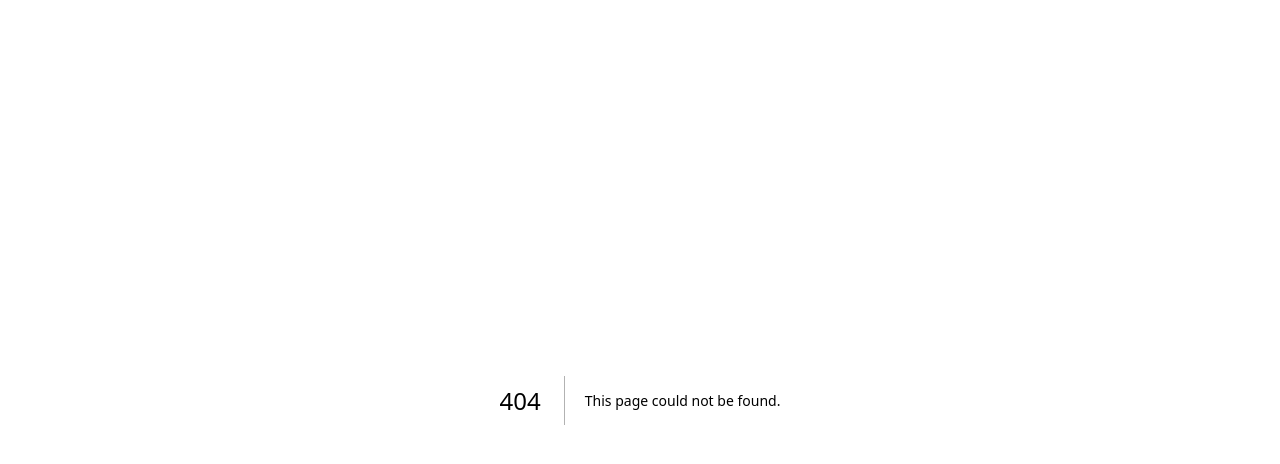
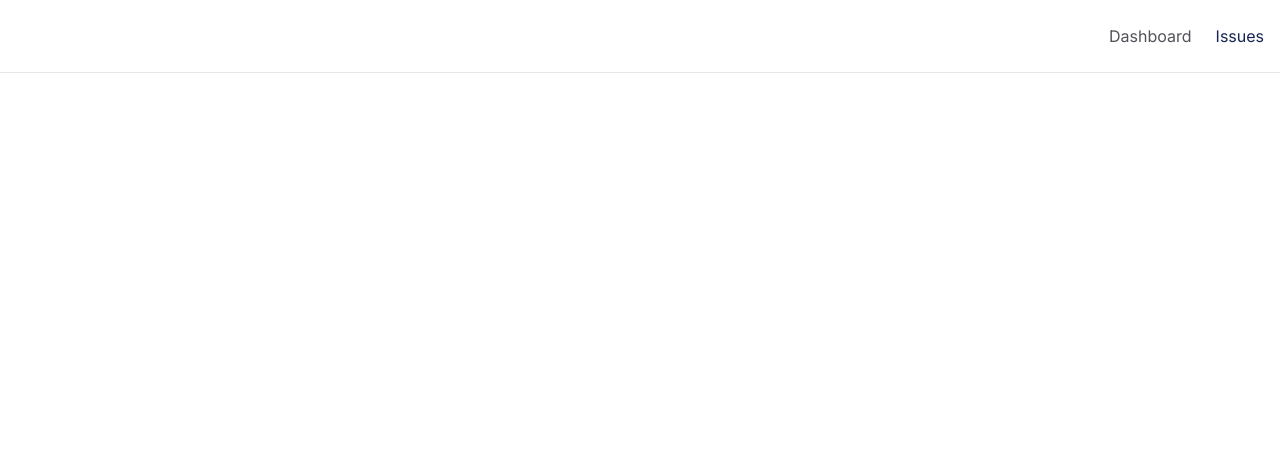
Before and after one commit to Didah-A/task-pulse, a Next.js app: page /issues in a window 1280 px wide. Before the commit this address had no page. Shown: the top 464 px of the page. Built offline with nearby package versions, Linux system fonts and the light colour scheme.

Commit message:
style navbar

```diff
--- a/app/globals.css
+++ b/app/globals.css
@@ -8,7 +8,7 @@
   --background-end-rgb: 255, 255, 255;
 }
 
-@media (prefers-color-scheme: dark) {
+@media (prefers-color-scheme: light) {
   :root {
     --foreground-rgb: 255, 255, 255;
     --background-start-rgb: 0, 0, 0;
@@ -18,12 +18,6 @@
 
 body {
   color: rgb(var(--foreground-rgb));
-  background: linear-gradient(
-      to bottom,
-      transparent,
-      rgb(var(--background-end-rgb))
-    )
-    rgb(var(--background-start-rgb));
 }
 
 @layer utilities {
--- /dev/null
+++ b/app/issues/page.tsx
@@ -0,0 +1,7 @@
+import React from "react";
+
+const IssuesPage = () => {
+  return <div>IssuesPage</div>;
+};
+
+export default IssuesPage;
--- a/app/layout.tsx
+++ b/app/layout.tsx
@@ -1,6 +1,7 @@
 import type { Metadata } from "next";
 import { Inter } from "next/font/google";
 import "./globals.css";
+import NavBar from "./navBar";
 
 const inter = Inter({ subsets: ["latin"] });
 
@@ -16,7 +17,10 @@ export default function RootLayout({
 }>) {
   return (
     <html lang="en">
-      <body className={inter.className}>{children}</body>
+      <body className={inter.className}>
+        <NavBar />
+        <main className="p-4">{children}</main>
+      </body>
     </html>
   );
 }
--- /dev/null
+++ b/app/navBar/index.tsx
@@ -0,0 +1,46 @@
+"use client";
+
+import Link from "next/link";
+import { usePathname } from "next/navigation";
+import { SiTask } from "react-icons/si";
+
+const NavBar = () => {
+  const currentPath = usePathname();
+
+  const navLinks = [
+    {
+      name: "Dashboard",
+      href: "/",
+    },
+    {
+      name: "Issues",
+      href: "/issues",
+    },
+  ];
+
+  const isActiveLink = (link: string) => link === currentPath;
+
+  return (
+    <nav className="flex justify-between p-4 border-b mb-4 items-center">
+      <Link href="/" className="flex gap-3 items-center">
+        <SiTask size={40} />
+        <span className="font-semibold">Task Pulse</span>
+      </Link>
+      <section className="flex gap-6">
+        {navLinks.map((link) => (
+          <Link
+            key={link.name}
+            href={link.href}
+            className={`${
+              !isActiveLink(link.href) ? "text-zinc-600" : "text-blue-950"
+            } hover:text-zinc-900 transition-colors`}
+          >
+            {link.name}
+          </Link>
+        ))}
+      </section>
+    </nav>
+  );
+};
+
+export default NavBar;
--- a/app/page.tsx
+++ b/app/page.tsx
@@ -2,112 +2,8 @@ import Image from "next/image";
 
 export default function Home() {
   return (
-    <main className="flex min-h-screen flex-col items-center justify-between p-24">
-      <div className="z-10 w-full max-w-5xl items-center justify-between font-mono text-sm lg:flex">
-        <p className="fixed left-0 top-0 flex w-full justify-center border-b border-gray-300 bg-gradient-to-b from-zinc-200 pb-6 pt-8 backdrop-blur-2xl dark:border-neutral-800 dark:bg-zinc-800/30 dark:from-inherit lg:static lg:w-auto  lg:rounded-xl lg:border lg:bg-gray-200 lg:p-4 lg:dark:bg-zinc-800/30">
-          Get started by editing&nbsp;
-          <code className="font-mono font-bold">app/page.tsx</code>
-        </p>
-        <div className="fixed bottom-0 left-0 flex h-48 w-full items-end justify-center bg-gradient-to-t from-white via-white dark:from-black dark:via-black lg:static lg:size-auto lg:bg-none">
-          <a
-            className="pointer-events-none flex place-items-center gap-2 p-8 lg:pointer-events-auto lg:p-0"
-            href="https://vercel.com?utm_source=create-next-app&utm_medium=appdir-template&utm_campaign=create-next-app"
-            target="_blank"
-            rel="noopener noreferrer"
-          >
-            By{" "}
-            <Image
-              src="/vercel.svg"
-              alt="Vercel Logo"
-              className="dark:invert"
-              width={100}
-              height={24}
-              priority
-            />
-          </a>
-        </div>
-      </div>
-
-      <div className="relative z-[-1] flex place-items-center before:absolute before:h-[300px] before:w-full before:-translate-x-1/2 before:rounded-full before:bg-gradient-radial before:from-white before:to-transparent before:blur-2xl before:content-[''] after:absolute after:-z-20 after:h-[180px] after:w-full after:translate-x-1/3 after:bg-gradient-conic after:from-sky-200 after:via-blue-200 after:blur-2xl after:content-[''] before:dark:bg-gradient-to-br before:dark:from-transparent before:dark:to-blue-700 before:dark:opacity-10 after:dark:from-sky-900 after:dark:via-[#0141ff] after:dark:opacity-40 sm:before:w-[480px] sm:after:w-[240px] before:lg:h-[360px]">
-        <Image
-          className="relative dark:drop-shadow-[0_0_0.3rem_#ffffff70] dark:invert"
-          src="/next.svg"
-          alt="Next.js Logo"
-          width={180}
-          height={37}
-          priority
-        />
-      </div>
-
-      <div className="mb-32 grid text-center lg:mb-0 lg:w-full lg:max-w-5xl lg:grid-cols-4 lg:text-left">
-        <a
-          href="https://nextjs.org/docs?utm_source=create-next-app&utm_medium=appdir-template&utm_campaign=create-next-app"
-          className="group rounded-lg border border-transparent px-5 py-4 transition-colors hover:border-gray-300 hover:bg-gray-100 hover:dark:border-neutral-700 hover:dark:bg-neutral-800/30"
-          target="_blank"
-          rel="noopener noreferrer"
-        >
-          <h2 className="mb-3 text-2xl font-semibold">
-            Docs{" "}
-            <span className="inline-block transition-transform group-hover:translate-x-1 motion-reduce:transform-none">
-              -&gt;
-            </span>
-          </h2>
-          <p className="m-0 max-w-[30ch] text-sm opacity-50">
-            Find in-depth information about Next.js features and API.
-          </p>
-        </a>
-
-        <a
-          href="https://nextjs.org/learn?utm_source=create-next-app&utm_medium=appdir-template-tw&utm_campaign=create-next-app"
-          className="group rounded-lg border border-transparent px-5 py-4 transition-colors hover:border-gray-300 hover:bg-gray-100 hover:dark:border-neutral-700 hover:dark:bg-neutral-800/30"
-          target="_blank"
-          rel="noopener noreferrer"
-        >
-          <h2 className="mb-3 text-2xl font-semibold">
-            Learn{" "}
-            <span className="inline-block transition-transform group-hover:translate-x-1 motion-reduce:transform-none">
-              -&gt;
-            </span>
-          </h2>
-          <p className="m-0 max-w-[30ch] text-sm opacity-50">
-            Learn about Next.js in an interactive course with&nbsp;quizzes!
-          </p>
-        </a>
-
-        <a
-          href="https://vercel.com/templates?framework=next.js&utm_source=create-next-app&utm_medium=appdir-template&utm_campaign=create-next-app"
-          className="group rounded-lg border border-transparent px-5 py-4 transition-colors hover:border-gray-300 hover:bg-gray-100 hover:dark:border-neutral-700 hover:dark:bg-neutral-800/30"
-          target="_blank"
-          rel="noopener noreferrer"
-        >
-          <h2 className="mb-3 text-2xl font-semibold">
-            Templates{" "}
-            <span className="inline-block transition-transform group-hover:translate-x-1 motion-reduce:transform-none">
-              -&gt;
-            </span>
-          </h2>
-          <p className="m-0 max-w-[30ch] text-sm opacity-50">
-            Explore starter templates for Next.js.
-          </p>
-        </a>
-
-        <a
-          href="https://vercel.com/new?utm_source=create-next-app&utm_medium=appdir-template&utm_campaign=create-next-app"
-          className="group rounded-lg border border-transparent px-5 py-4 transition-colors hover:border-gray-300 hover:bg-gray-100 hover:dark:border-neutral-700 hover:dark:bg-neutral-800/30"
-          target="_blank"
-          rel="noopener noreferrer"
-        >
-          <h2 className="mb-3 text-2xl font-semibold">
-            Deploy{" "}
-            <span className="inline-block transition-transform group-hover:translate-x-1 motion-reduce:transform-none">
-              -&gt;
-            </span>
-          </h2>
-          <p className="m-0 max-w-[30ch] text-balance text-sm opacity-50">
-            Instantly deploy your Next.js site to a shareable URL with Vercel.
-          </p>
-        </a>
-      </div>
+    <main>
+      <h1>Home</h1>
     </main>
   );
 }
```
Also changed, not shown: package.json (+5 -4 lines), 2 other files (tests, documents, lock files or other folders).
